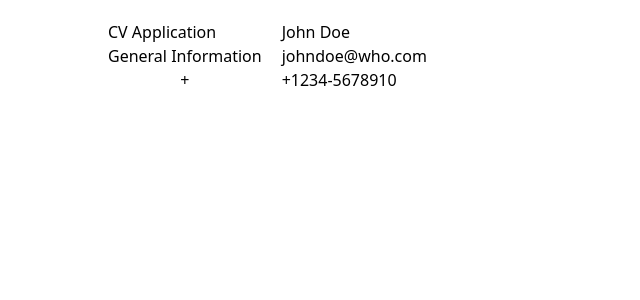
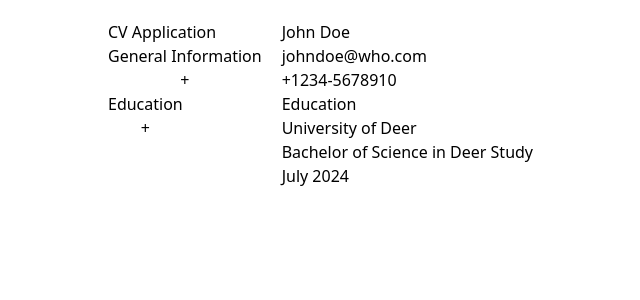
Before and after one commit to woonzf/odin-cv-application, a React (Vite) app: page / in a window 1280 px wide. Shown: the top 300 px of the page, without its empty margins (20-660 px from the left). Built offline with nearby package versions, Linux system fonts and the light colour scheme.

Commit message:
feat: add FormSection for Education to Aside and a section to Resume, adjust CSS

```diff
--- a/src/App.jsx
+++ b/src/App.jsx
@@ -10,11 +10,23 @@ function App() {
     phone: "+1234-5678910",
   };
 
+  const educationDefault = {
+    school: "University of Deer",
+    title: "Bachelor of Science in Deer Study",
+    date: "July 2024",
+  };
+
   const [generalInfo, setGeneralInfo] = useState(generalInfoDefault);
+  const [education, setEducation] = useState(educationDefault);
 
   function handleGeneralInfoChange(e) {
     const target = e.target;
     setGeneralInfo({ ...generalInfo, [target.id]: target.value });
+  }
+
+  function handleEducationChange(e) {
+    const target = e.target;
+    setEducation({ ...education, [target.id]: target.value });
   }
 
   return (
@@ -26,9 +38,14 @@ function App() {
           data={generalInfo}
           onChange={handleGeneralInfoChange}
         />
+        <FormSection
+          title="Education"
+          data={education}
+          onChange={handleEducationChange}
+        />
       </aside>
-      <main className="w-[60%] print:w-full">
-        <Resume generalInfo={generalInfo} />
+      <main className="w-[60%] print:w-screen border print:border-none">
+        <Resume generalInfo={generalInfo} education={education} />
       </main>
     </>
   );
--- /dev/null
+++ b/src/components/FormEducation.jsx
@@ -0,0 +1,27 @@
+import "../styles/Form.css";
+
+function FormEducation({ education, onChange }) {
+  return (
+    <form action="#" className="form">
+      <div className="input-section">
+        <label htmlFor="school">School Name</label>
+        <input id="school" value={education.school} onChange={onChange} />
+      </div>
+      <div className="input-section">
+        <label htmlFor="title">Title of Study</label>
+        <input id="title" value={education.title} onChange={onChange} />
+      </div>
+      <div className="input-section">
+        <label htmlFor="date">Graduation Date</label>
+        <input
+          type="date"
+          id="date"
+          value={education.date}
+          onChange={onChange}
+        />
+      </div>
+    </form>
+  );
+}
+
+export default FormEducation;
--- a/src/components/FormGeneralInfo.jsx
+++ b/src/components/FormGeneralInfo.jsx
@@ -2,7 +2,7 @@ import "../styles/Form.css";
 
 function FormGeneralInfo({ generalInfo, onChange }) {
   return (
-    <form action="#" className="flex flex-col gap-3">
+    <form action="#" className="form">
       <div className="input-section">
         <label htmlFor="name">Name</label>
         <input id="name" value={generalInfo.name} onChange={onChange} />
--- a/src/components/FormSection.jsx
+++ b/src/components/FormSection.jsx
@@ -1,12 +1,13 @@
 import { useState } from "react";
 import FormGeneralInfo from "./FormGeneralInfo";
+import FormEducation from "./FormEducation";
 import "../styles/Form.css";
 
 function FormSection({ title, data, onChange }) {
   const [isOpen, setIsOpen] = useState(0);
 
   return (
-    <div className="form">
+    <div className="form-section">
       <button
         className="flex justify-between"
         onClick={() => {
@@ -19,6 +20,9 @@ function FormSection({ title, data, onChange }) {
       {isOpen === 1 && title === "General Information" && (
         <FormGeneralInfo generalInfo={data} onChange={onChange} />
       )}
+      {isOpen === 1 && title === "Education" && (
+        <FormEducation education={data} onChange={onChange} />
+      )}
     </div>
   );
 }
--- a/src/components/Resume.jsx
+++ b/src/components/Resume.jsx
@@ -1,6 +1,4 @@
-import "../styles/Resume.css";
-
-function Resume({ generalInfo }) {
+function Resume({ generalInfo, education }) {
   return (
     // A4 ratio = 1.41
     <div className="w-full aspect-[0.709] flex flex-col gap-5">
@@ -11,6 +9,17 @@ function Resume({ generalInfo }) {
           <div>{generalInfo.phone}</div>
         </div>
       </div>
+      <div className="w-full px-7 flex flex-col gap-2">
+        <div className="text-xl">Education</div>
+        <div className="h-1 w-full border-b"></div>
+        <div>
+          <div className="text-lg font-bold">{education.school}</div>
+          <div className="flex justify-between">
+            <div>{education.title}</div>
+            <div>{education.date}</div>
+          </div>
+        </div>
+      </div>
     </div>
   );
 }
--- a/src/styles/Form.css
+++ b/src/styles/Form.css
@@ -6,10 +6,14 @@
   input {
     @apply w-full bg-slate-200 rounded-md indent-2 !leading-[2];
   }
+
+  input[type="date"] {
+    @apply indent-1 pr-2;
+  }
 }
 
 @layer components {
-  .form {
+  .form-section {
     @apply w-full p-5 border rounded-md flex flex-col gap-5;
   }
 
@@ -17,6 +21,10 @@
     @apply text-xl;
   }
 
+  .form {
+    @apply flex flex-col gap-3;
+  }
+
   .input-section {
     @apply flex flex-col gap-1;
   }
```
Also changed, not shown: src/styles/Resume.css (deleted).
